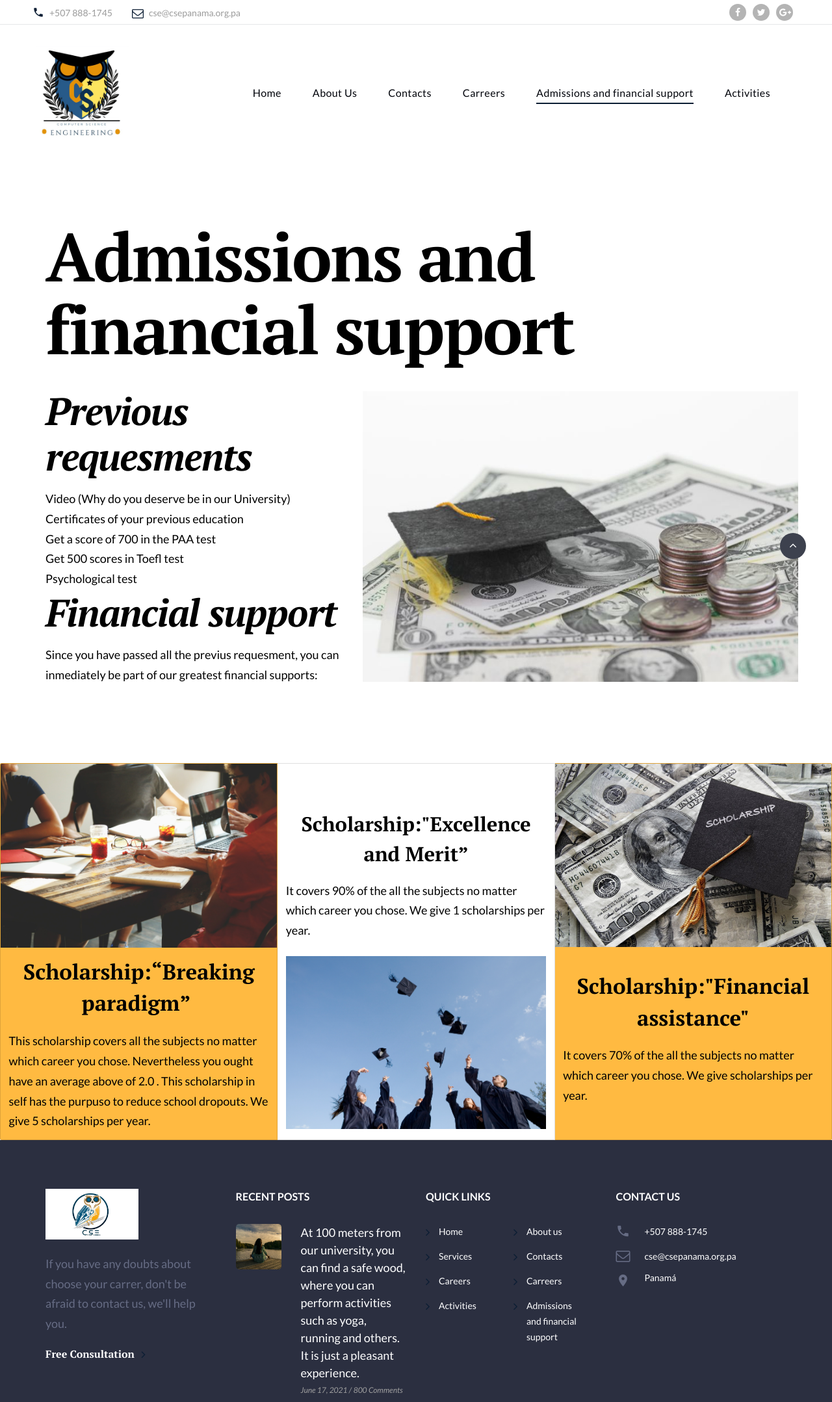
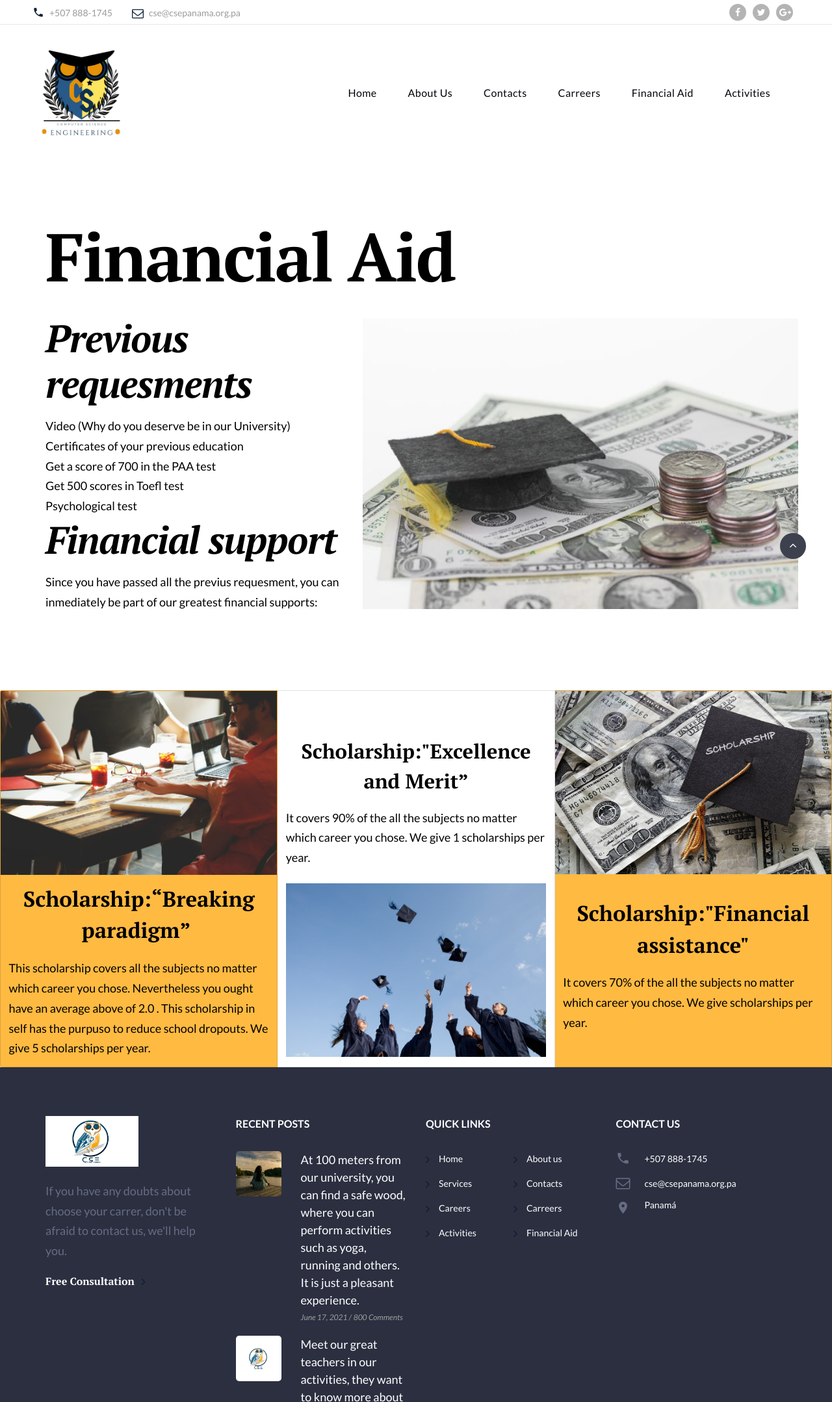
Before and after one commit to sktgiuseppe21/CSE-University, a plain HTML site: page doc/assistance.html in a window 1280 px wide. Shown: the top 2157 px of the page at 65% size. Drawn offline with Linux system fonts and the light colour scheme.

Commit message:
Third commint

```diff
--- a/doc/assistance.html
+++ b/doc/assistance.html
@@ -70,8 +70,8 @@
                       </li>
                       <li><a href="Careers.html">Carreers</a>
                       </li>
-                      <li class="active"><a href="assistance.html">Admissions and financial support</a>
-                      </li>
+                      <li><a href="assistance.html">Financial Aid</a></li>
+                    </li>
                       <li><a href="activities.html">Activities</a>
                       </li>
                     </ul>
@@ -85,7 +85,7 @@
 
       <section class="section-66 section-md-90 section-xl-bottom-120">
         <div class="container">
-          <h1>Admissions and financial support</h1>
+          <h1>Financial Aid</h1>
           <div class="row row-40 justify-content-xl-between align-items-lg-center">
             <div class="col-md-6 col-xl-5 text-secondary">
               <div class="inset-md-right-15 inset-xl-right-0">
@@ -200,7 +200,7 @@
                                 <li><a href="about-us.html">About us</a></li>
                                 <li><a href="contact-us.html">Contacts</a></li>
                                 <li><a href="Careers.html">Carreers</a></li>
-                                <li><a href="assistance.html">Admissions and financial support</a></li>
+                                <li><a href="assistance.html">Financial Aid</a></li>
                               </ul>
                             </div>
                           </div>
```
Also changed, not shown: doc/Careers.html (+3 -3 lines), doc/about-us.html (+3 -3 lines), doc/activities.html (+3 -3 lines), doc/contact-us.html (+3 -3 lines), doc/index.html (+3 -3 lines).
